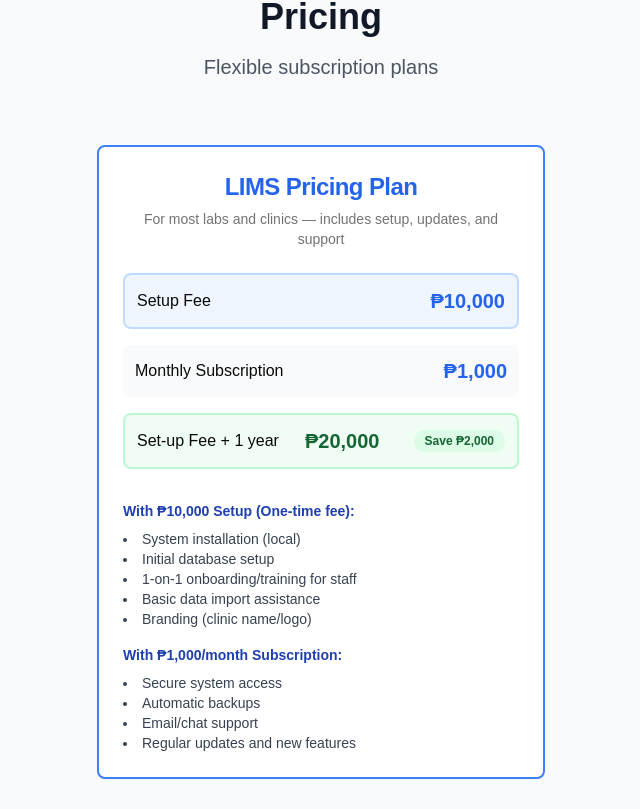
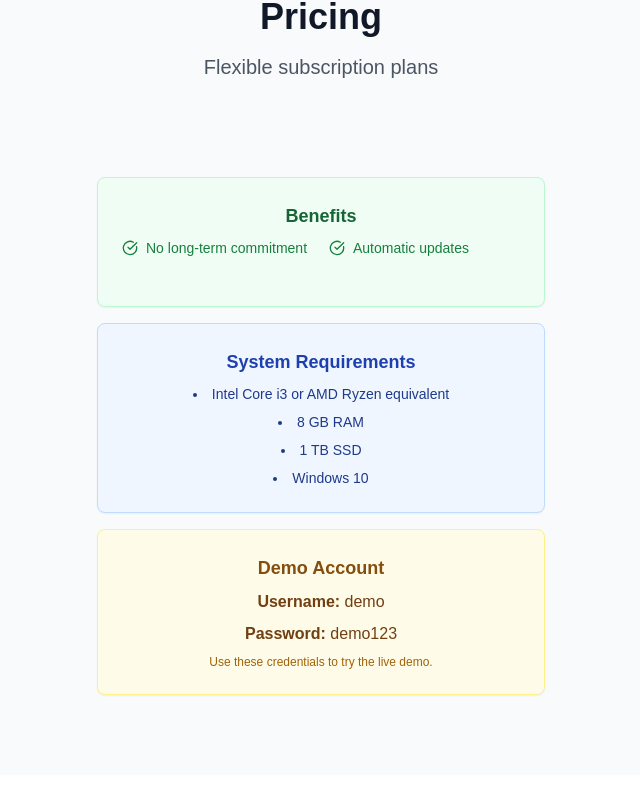
Before and after one commit to AlvinJohnB/lims-landing-page, a Next.js app: page / in a window 1280 px wide. Shown: the part 1488-2297 px from the top of the page, without its empty margins (319-959 px from the left). Built offline with nearby package versions, Linux system fonts and the light colour scheme.

Commit message:
Removed pricing cart

```diff
--- a/app/page.tsx
+++ b/app/page.tsx
@@ -343,7 +343,7 @@ export default function LandingPage() {
 
             <div className="flex justify-center">
               <div className="w-full max-w-md">
-                <Card className="border-2 border-blue-500 relative hover:border-blue-600 transition-colors">
+                {/* <Card className="border-2 border-blue-500 relative hover:border-blue-600 transition-colors">
                   <CardHeader className="text-center">
                     <CardTitle className="text-2xl text-blue-600">
                       LIMS Pricing Plan
@@ -401,7 +401,7 @@ export default function LandingPage() {
                       </ul>
                     </div>
                   </CardContent>
-                </Card>
+                </Card> */}
                 <Card className="max-w-3xl mx-auto bg-green-50 border-green-200 mt-8">
                   <CardContent className="p-6">
                     <div className="text-center">
```
